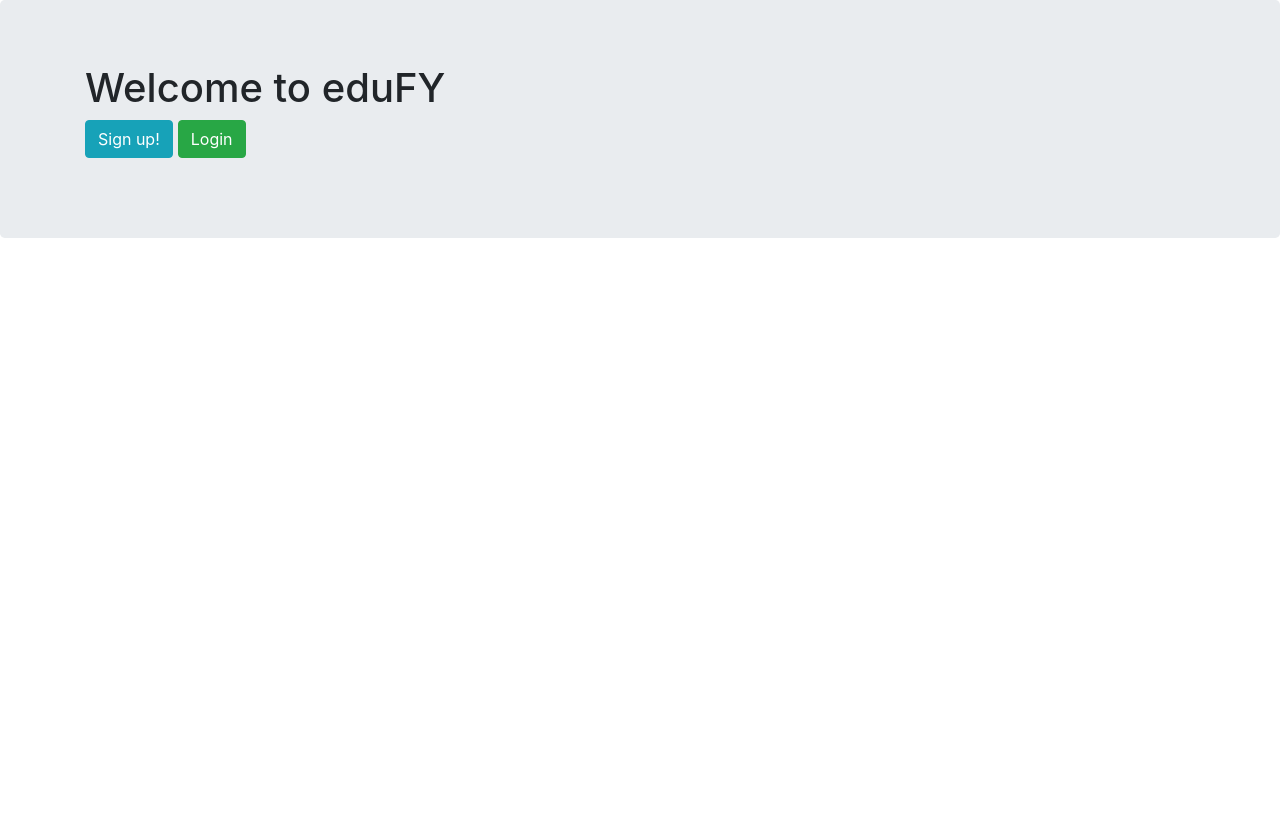
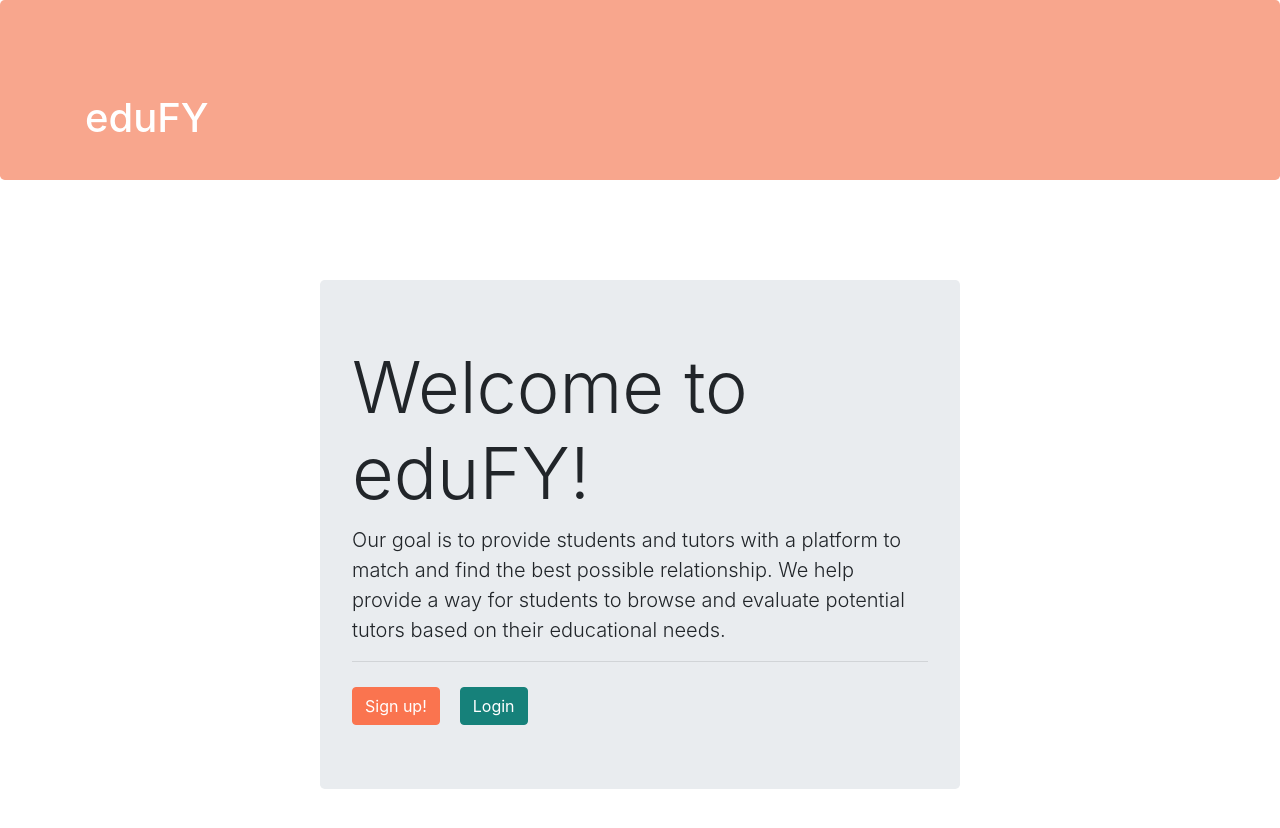
Before and after one commit to Yuting1007/Database-System_CS411_project_tutor-matching-platform, a React (Create React App) app in the folder react-backend/client/: page / in a window 1280 px wide. Shown: the top 828 px of the page. Before the commit the page ends 800 px from the top, so only its background shows below. Built offline with nearby package versions, Linux system fonts and the light colour scheme.

Commit message:
styling of homepage

```diff
--- a/react-backend/client/src/components/Start.js
+++ b/react-backend/client/src/components/Start.js
@@ -498,24 +498,23 @@ class Start extends Component {
       }
 
         return (
-            <div>
-                <Jumbotron>
+            <div className='start-background'>
+                <Jumbotron className='logo-jumbo'>
                     <Container>
                         <Row>
                             <Col>
-                                <h1 className='welcome-text'>Welcome to eduFY {this.state.s_name} </h1>
+                                <h1 className='welcome-text'>eduFY {this.state.s_name} </h1>
                                 <p>
 
-                                <Button
+                                {/* <Button
                                   tag="a"
-                                  color="info"
                                   size="large"
                                   target="_blank"
-                                  className="start-buttons"
+                                  className="sign-up-button"
                                   onClick={this.toggleChoosingModal}
                                 >
                                   Sign up!
-                                </Button>
+                                </Button> */}
 
                                 <Modal isOpen={this.state.isChoosingLoginOpen} toggle={this.toggleChoosingLoginModal} >
                                 <ModalHeader toggle={this.toggleChoosingLoginModal}>Login as </ModalHeader>
@@ -654,16 +653,15 @@ class Start extends Component {
 
 
 
-                                <Button
+                                {/* <Button
                                     tag="a"
-                                    color="success"
                                     size="large"
                                     target="_blank"
                                     onClick={this.toggleChoosingLoginModal}
-                                    className="start-buttons"
+                                    className="login-button"
                                 >
                                     Login
-                                </Button>
+                                </Button> */}
 
                                 <Modal isOpen={this.state.isLoginModalOpen} toggle={this.toggleLoginModal} >
                                   <ModalHeader toggle={this.toggleLoginModal}>Login</ModalHeader>
@@ -787,6 +785,39 @@ class Start extends Component {
                         </Row>
                     </Container>
                 </Jumbotron>
+                <div className='button-div'>
+                <Jumbotron>
+        <h4 className="display-3">Welcome to eduFY!</h4>
+        <p className="lead">Our goal is to provide students and tutors with a platform to match and find the best possible relationship. We help provide a way for students to browse and evaluate potential tutors based on their educational needs.</p>
+        <hr className="my-2" />
+
+        <Row className='button-row'>
+                    <Button
+                      tag="a"
+                      size="large"
+                      target="_blank"
+                      className="sign-up-button"
+                      onClick={this.toggleChoosingModal}
+                    >
+                      Sign up!
+                    </Button>
+
+                    <Button
+                        tag="a"
+                        size="large"
+                        target="_blank"
+                        onClick={this.toggleChoosingLoginModal}
+                        className="login-button"
+                    >
+                        Login
+                    </Button>
+                  </Row>
+      </Jumbotron>
+
+
+                </div>
+
+
             </div>
         );
     }
--- a/react-backend/client/src/css/Start.css
+++ b/react-backend/client/src/css/Start.css
@@ -6,3 +6,53 @@
 .form-inputs {
     margin-bottom: 8px;
 }
+
+.welcome-text {
+    margin-top:30px;
+    color:white;
+}
+.logo-jumbo {
+    background-color: #f8a68d !important;
+    height: 180px !important;
+}
+
+.sign-up-button {
+    color: white !important;
+    background-color: #fa744f !important;
+    border-color: #fa744f !important;
+}
+
+.login-button {
+    color:white !important;
+    background-color: #16817a !important;
+    border-color: #16817a !important;
+    margin-left:20px;
+
+}
+
+.button-div {
+
+    height:600px;
+
+    margin: 0 auto;
+    margin-top:100px;
+    width:50%;
+    align-items: center !important;
+}
+#button-div {
+    width:200px;
+    height:200px;
+    border-color: black;
+    background-color: black;
+    display: flex;
+    justify-content: center;
+}
+
+.button-row {
+    margin-left:0px !important;
+    margin-top:25px;
+}
+
+.start-background, html {
+    overflow-y: hidden;
+}
```
